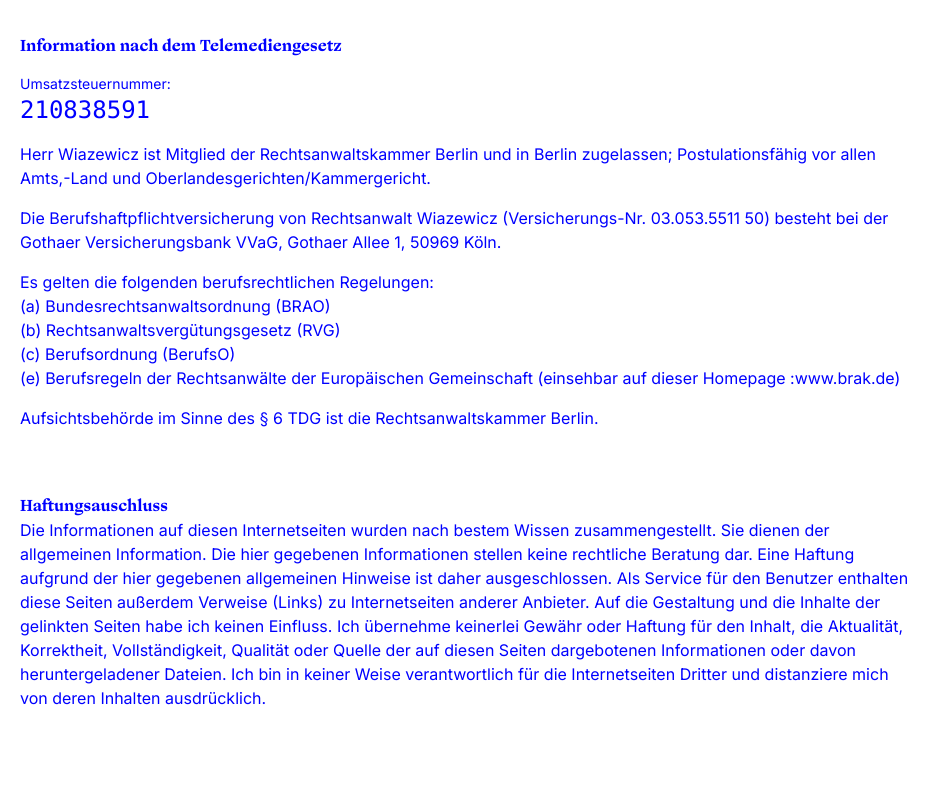
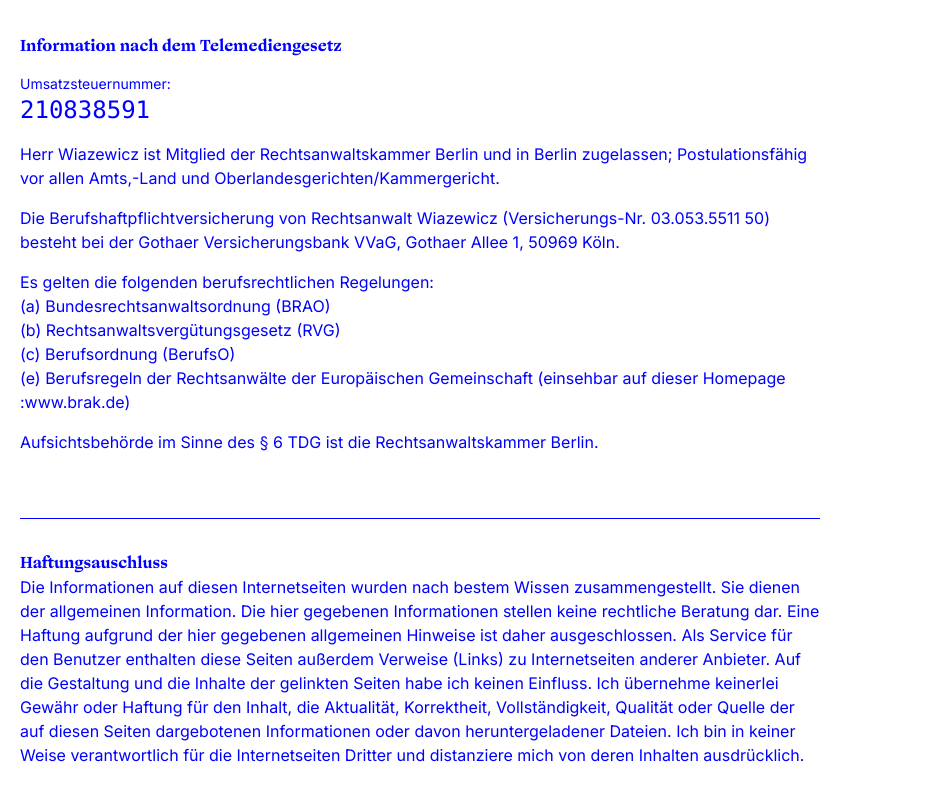
Before and after one commit to dreadbeard11/ra-wiazewicz, a Next.js app: page / in a window 1280 px wide. Shown: the part 694-1494 px from the top of the page, without its empty margins (0-950 px from the left). Before the commit the page ends 1404 px from the top, so only its background shows below. Built offline with nearby package versions, Linux system fonts and the light colour scheme.

Commit message:
Update page.tsx

```diff
--- a/src/app/page.tsx
+++ b/src/app/page.tsx
@@ -10,7 +10,7 @@ export default function Index() {
   return (
     <main>
       <Container>
-        <div className="space-y-16 w-[900px]">
+        <div className="space-y-16 max-w-[800px]">
 
 <div>
 <h2>
@@ -71,7 +71,7 @@ Es gelten die folgenden berufsrechtlichen Regelungen:
 Aufsichtsbehörde im Sinne des § 6 TDG ist die Rechtsanwaltskammer Berlin.
  </div>
  </div>
-          <div>
+          <div className="border-t border-current pt-8 pb-40">
      <h2>
 Haftungsauschluss
        </h2>
```
